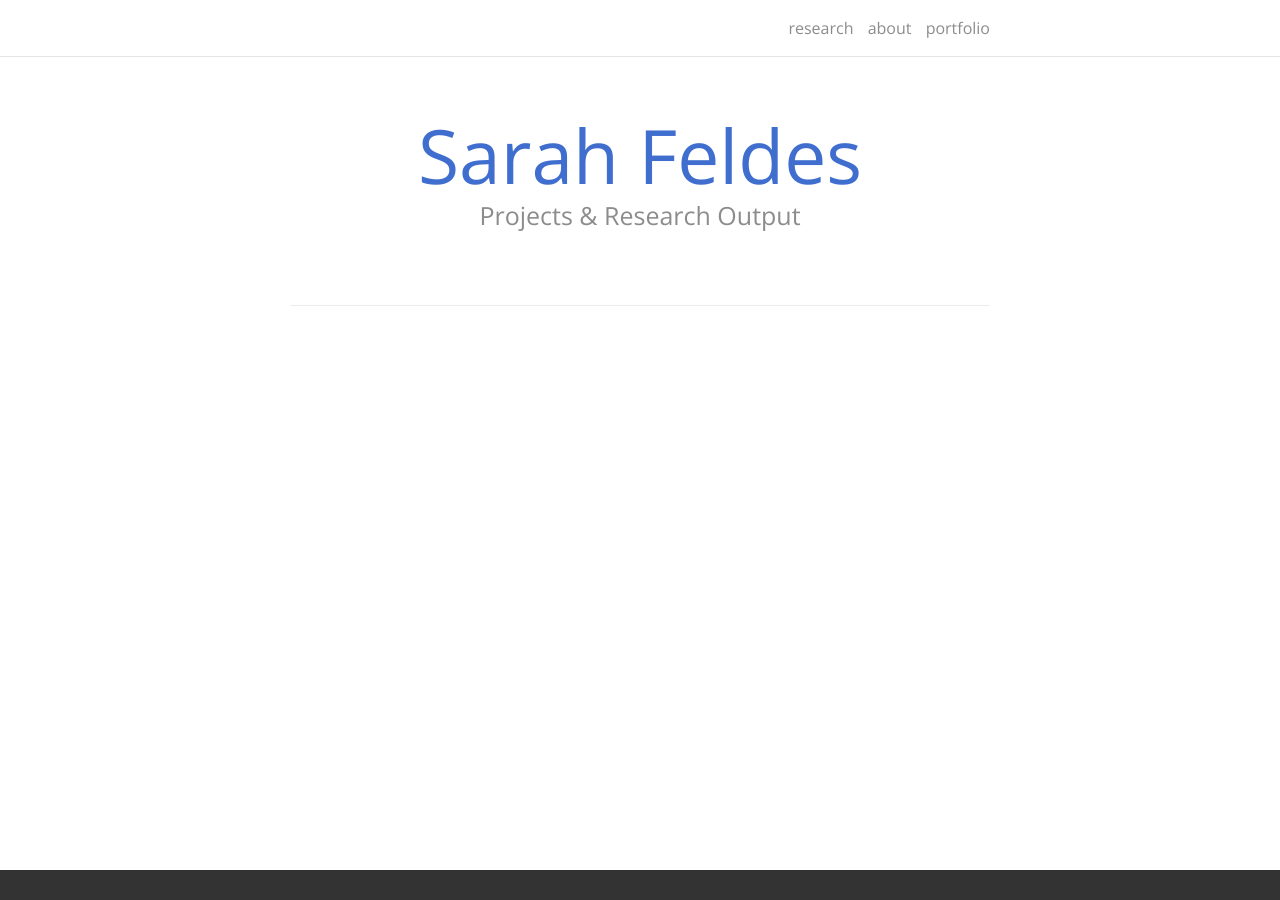
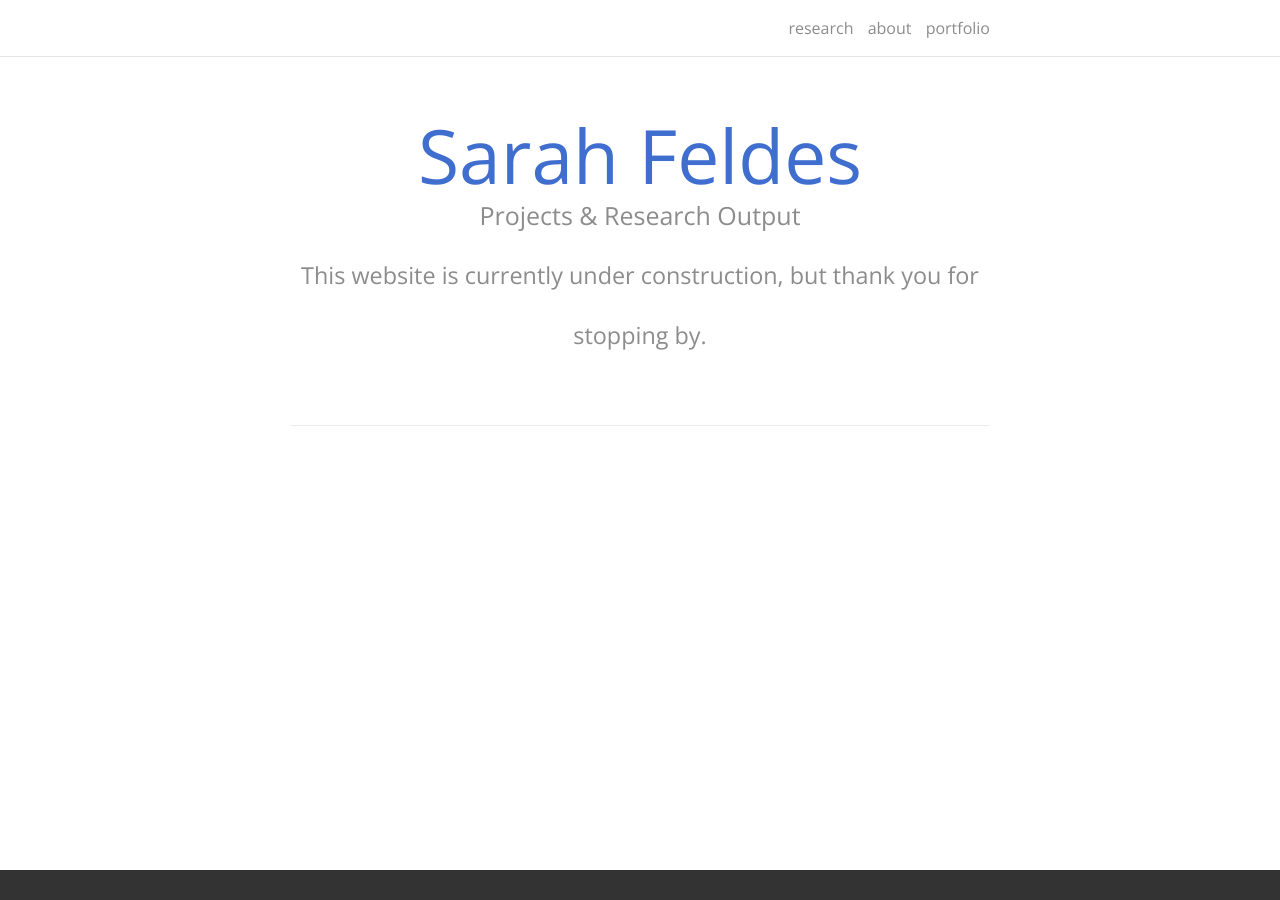
Before and after one commit to Sarah-HCEL/sarahfeldes.github.io, a Jekyll site: the page built from index.html, in a window 1280 px wide. Built offline with Jekyll 4.4.1, drawn with Linux system fonts in a browser that asks for light colours; nearby versions of some CDN libraries; Markdown is read by kramdown in place of the engine named in the settings; the list of posts is cut into pages by our own code.

Commit message:
Update index.html

```diff
--- a/index.html
+++ b/index.html
@@ -5,6 +5,7 @@ layout: default
 <div class="header-bar">
   <h1>Sarah Feldes</h1>
   <h2>Projects & Research Output</h2>
+  <h3> This website is currently under construction, but thank you for stopping by.</h3>
   <br/>
   <hr>
   <br/>
```
